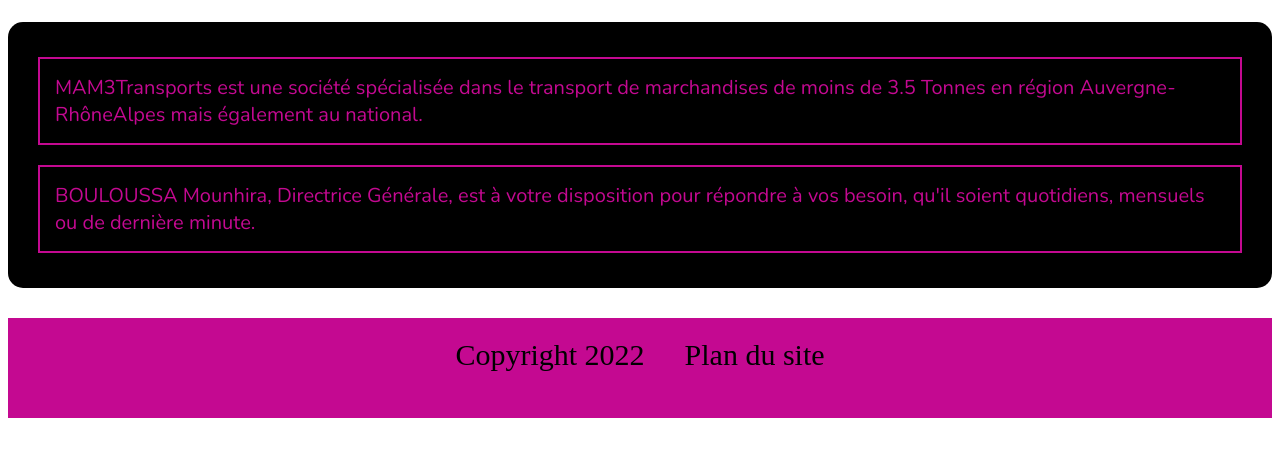
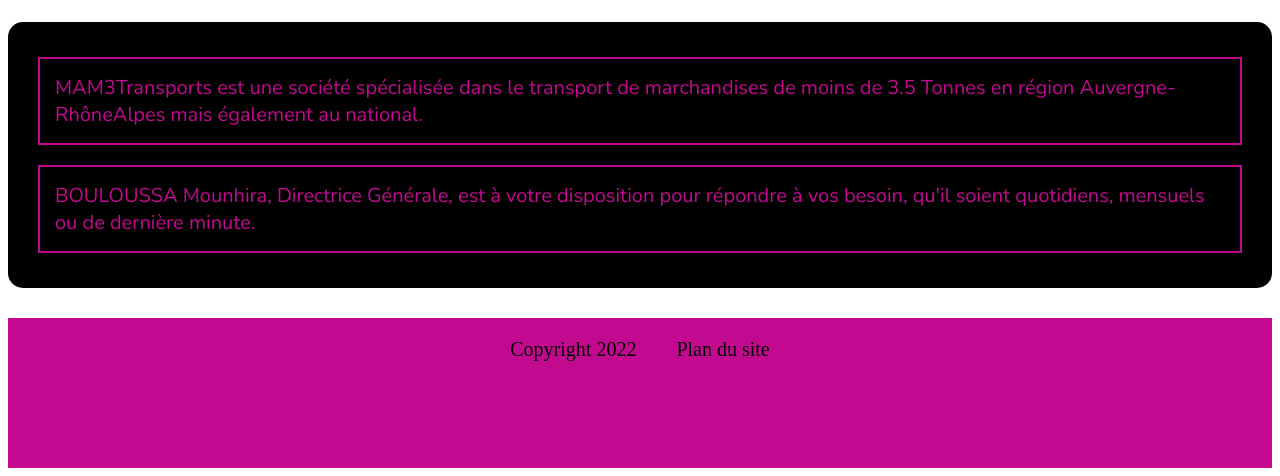
Before and after one commit to devfredgithub/mam3transports, a plain HTML site: page index.html in a window 1280 px wide. Shown: the part 698-1174 px from the top of the page. Before the commit the page ends 1124 px from the top, so only its background shows below. Drawn offline with nearby package versions, Linux system fonts and the light colour scheme.

Commit message:
retouche footer

```diff
--- a/style.css
+++ b/style.css
@@ -74,12 +74,12 @@ p
 
 footer
 {
-    height: 100px;
+    height: 150px;
     color: black;
     background-color: #c40991;
     display: flex;
     justify-content: center;
-    font-size: 30px;
+    font-size: 20px;
     margin-top: 30px;
 }
 
```
